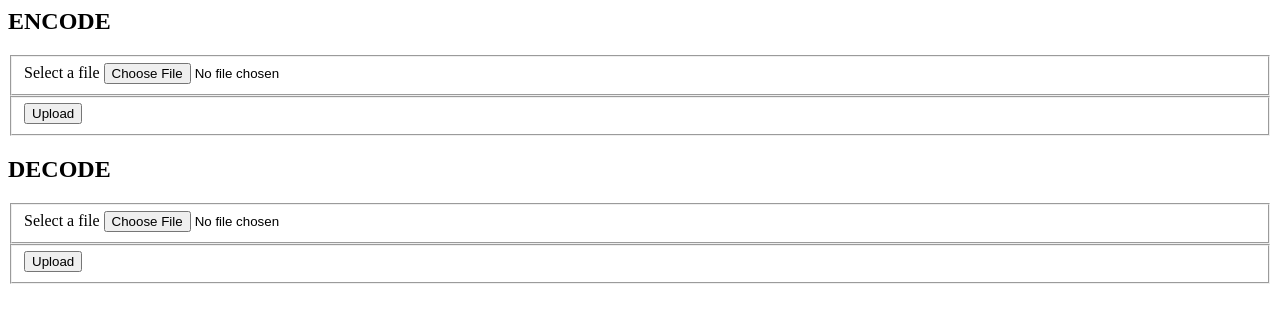
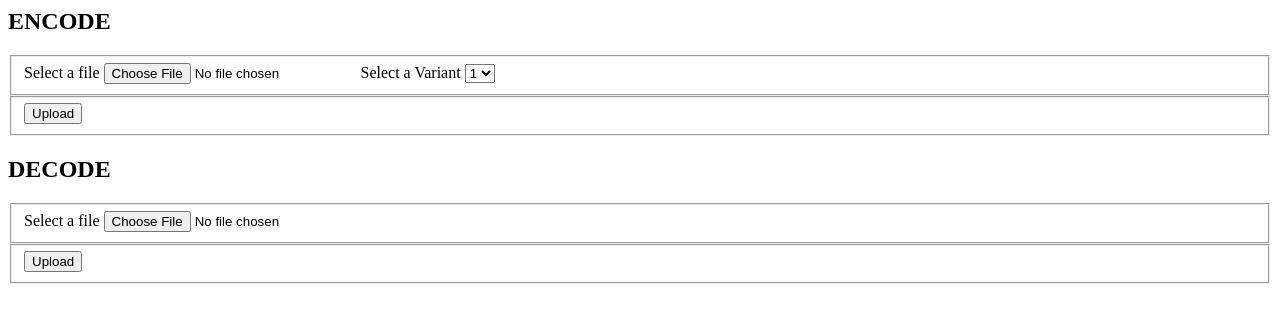
Before and after one commit to Helixworks/helix-dnadrive, a Flask app: page /api/ in a window 1280 px wide. Shown: the top 323 px of the page. Run offline with Flask 2, Linux system fonts and the light colour scheme; some libraries are stand-ins or nearby versions.

Commit message:
adding server variant handling

```diff
--- a/server.py
+++ b/server.py
@@ -3,9 +3,9 @@ from flask import Flask, request, redirect, url_for, send_from_directory,render_
 from werkzeug.utils import secure_filename
 from flask_wtf.csrf import CsrfProtect
 csrf = CsrfProtect()
-import magic
+# import magic
 from dnadrive import dnadrive
-mime = magic.Magic(mime=True)
+# mime = magic.Magic(mime=True)
 UPLOAD_FOLDER = '/tmp/flaskfiles/'
 WTF_CSRF_CHECK_DEFAULT = False
 app = Flask(__name__)
@@ -18,13 +18,14 @@ def home():
 @app.route("/api/encode/", methods=['POST','PUT'])
 @csrf.exempt
 def encode():
+    variant = int(request.form['variant'])
     file = request.files['filedata']
     filename = secure_filename(file.filename)
     file_path = os.path.join(app.config['UPLOAD_FOLDER'], filename)
     file.save(file_path)
     out_filename = filename.replace('.','_')+'.moss'
     out_file_path = os.path.join(app.config['UPLOAD_FOLDER'], out_filename)
-    gene = dnadrive.encode_file(file_path,out_file_path)
+    gene = dnadrive.encode_file(file_path,out_file_path,variant)
     return send_from_directory(app.config['UPLOAD_FOLDER'],
                                out_filename, as_attachment=True)
 
@@ -42,4 +43,4 @@ def decode():
                                out_filename, as_attachment=True)
 
 if __name__ == "__main__":
-    app.run(host='0.0.0.0')
+    app.run(host='0.0.0.0',debug=True)
--- a/templates/index.html
+++ b/templates/index.html
@@ -8,6 +8,13 @@
             <fieldset>
                 <label for="file">Select a file</label>
                 <input name="filedata" type="file" id="file_selection">
+                <label for="file">Select a Variant</label>
+                <select name="variant" id="variant">
+                    <option value="1">1</option>
+                    <option value="2">2</option>
+                    <option value="3">3</option>
+                    <option value="4">4</option>
+                </select>
             </fieldset>
             <fieldset>
                 <button id="encode-file-btn" type="submit">Upload</button>
```
